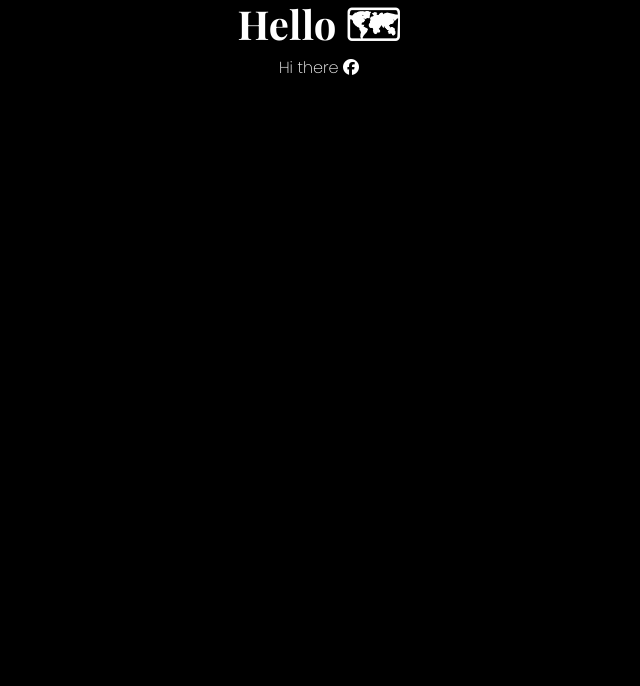
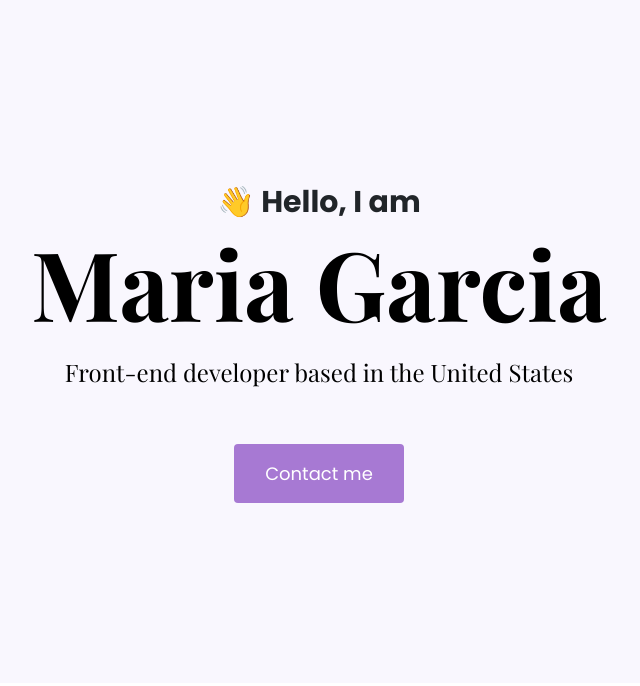
Before and after one commit to mariasalud/portfolio-project, a plain HTML site: page index.html in a window 1280 px wide. Shown: the whole page, without its empty margins (321-961 px from the left). Drawn offline with nearby package versions, Linux system fonts and the light colour scheme; a web font is replaced by a local one.

Commit message:
Created the css for the html.

```diff
--- a/index.html
+++ b/index.html
@@ -21,10 +21,13 @@
     <title>Document</title>
 </head>
 <body>
-    <h1>Hello 🗺 </h1>
-    <p>
-        Hi there
-        <i class="fab fa-facebook"></i>
-    </p>
+  <div class="hero">
+    <p>👋 Hello, I am</p>
+    <h1>Maria Garcia</h1>
+    <h2 class="mb-5">Front-end developer based in the United States</h2>
+    <div>
+    <a href="#" class="btn btn-branding">Contact me</a>
+    </div>
+  </div>
 </body>
 </html>
--- a/styles/portfolio.css
+++ b/styles/portfolio.css
@@ -1,17 +1,53 @@
+:root {
+   --branding-color:rgb(167, 121, 211);
+   --heading-font-family:'Playfair Display', serif;
+   --default-font-family: 'Poppins', sans-serif;
+   --secondary-color:#f9f7fe;
+}
 body {
-background: black;
-}
-h1 {
-    color:white;
-    font-family: 'Playfair Display', serif;
-    font-weight: 700;
-    text-align: center;
+    font-family: var(--default-font-family);
 }
 
+h1, h2, h3, h4, h5, h6 {
+    color: black;
+    font-family: var(--heading-font-family);
+    font-weight: bold;
+}
 
-p{
-    font-family: 'Poppins', sans-serif;
+h1 {
+    font-size: 96px;
+}
+
+p  {
+
+    font-weight: normal;
+
+}
+
+.hero {
+    background: var(--secondary-color);
+    text-align: center;
+    padding: 180px 20px;
+}
+
+.hero p {
+    font-size: 30px;
+    font-weight: bold;
+    margin: 0px;
+}
+
+.hero h2 {
+ font-family: var(--heading-font-family);
+ font-weight: normal;
+ line-height: 2;
+ font-size: 24px;
+}
+
+.btn-branding {
+    background: var(--branding-color);
+    border-radius: 4px;
     color:white;
-    font-weight: 200;
-    text-align: center;
+    font-size: 18px;
+    line-height: 27px;
+    padding: 15px 30px;
 }
```
